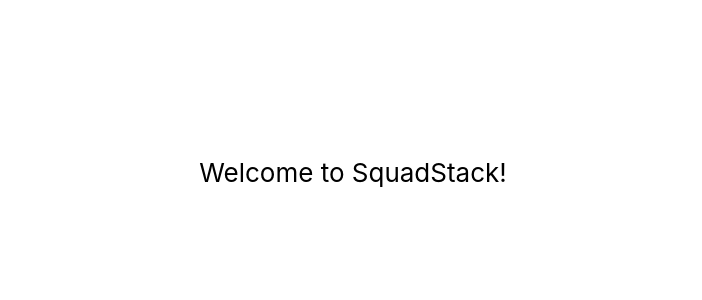
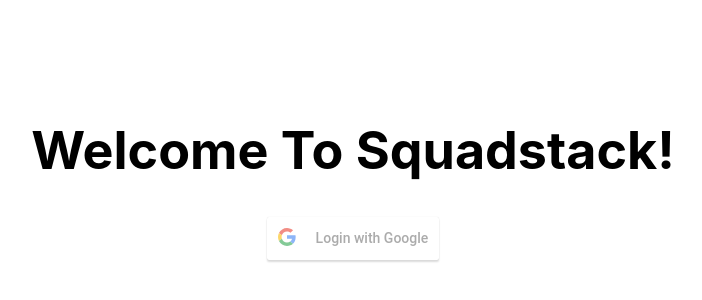
Before and after one commit to HetPaghadal/Leave-Management-System-Frontend, a React (Create React App) app: page / in a window 1280 px wide. Shown: the part 228-528 px from the top of the page, without its empty margins (287-989 px from the left). Built offline with nearby package versions, Linux system fonts and the light colour scheme; no server answers.

Commit message:
'GoogleAuth'

```diff
--- a/package.json
+++ b/package.json
@@ -7,9 +7,12 @@
     "@testing-library/jest-dom": "^4.2.4",
     "@testing-library/react": "^9.5.0",
     "@testing-library/user-event": "^7.2.1",
+    "dotenv": "^11.0.0",
     "react": "^17.0.2",
     "react-dom": "^17.0.2",
+    "react-google-login": "^5.2.2",
     "react-redux": "^7.2.6",
+    "react-router-dom": "^6.2.1",
     "react-scripts": "5.0.0",
     "styled-components": "^5.3.3"
   },
--- a/src/App.js
+++ b/src/App.js
@@ -1,10 +1,23 @@
 import React from 'react';
+import { BrowserRouter, Routes, Route } from 'react-router-dom';
 import './App.css';
+
+import GoogleLogin from 'react-google-login';
+
+import Login from './Component/Login';
+import Display from './Component/Display';
 
 function App() {
   return (
     <div className="App">
-      <header className="App-header">Welcome to SquadStack!</header>
+      <header className="App-header">
+        <BrowserRouter>
+          <Routes>
+            <Route path="/" exact element={<Login />} />
+            <Route path="/done" element={<Display />} />
+          </Routes>
+        </BrowserRouter>
+      </header>
     </div>
   );
 }
--- /dev/null
+++ b/src/Component/Display.js
@@ -0,0 +1,22 @@
+import React from 'react';
+import { GoogleLogout } from 'react-google-login';
+import { useNavigate } from 'react-router-dom';
+
+function Display() {
+  const navigate = useNavigate();
+  const logout = (res) => {
+    navigate('/');
+  };
+  return (
+    <div>
+      <h1>Login Successfully</h1>
+      <GoogleLogout
+        clientId={process.env.REACT_APP_CLIENT_KEY}
+        buttonText="Logout"
+        onLogoutSuccess={logout}
+      />
+    </div>
+  );
+}
+
+export default Display;
--- /dev/null
+++ b/src/Component/Login.js
@@ -0,0 +1,34 @@
+import React from 'react';
+import { GoogleLogin } from 'react-google-login';
+import { useNavigate } from 'react-router-dom';
+// require('dotenv').config();
+
+const clientId = process.env.REACT_APP_CLIENT_KEY;
+
+function Login() {
+  const navigate = useNavigate();
+  const onSuccess = (res) => {
+    // console.log('Login Success:', res.profileObj);
+    navigate('/done');
+  };
+
+  const onFailure = (res) => {
+    // console.log('Login failed:', res);
+  };
+
+  return (
+    <div>
+      <h1>Welcome To Squadstack!</h1>
+      <GoogleLogin
+        clientId={clientId}
+        buttonText="Login with Google"
+        onSuccess={onSuccess}
+        onFailure={onFailure}
+        cookiePolicy="single_host_origin"
+        // isSignedIn={true}
+      />
+    </div>
+  );
+}
+
+export default Login;
```
Also changed, not shown: 2 other files (tests, documents, lock files or other folders).
